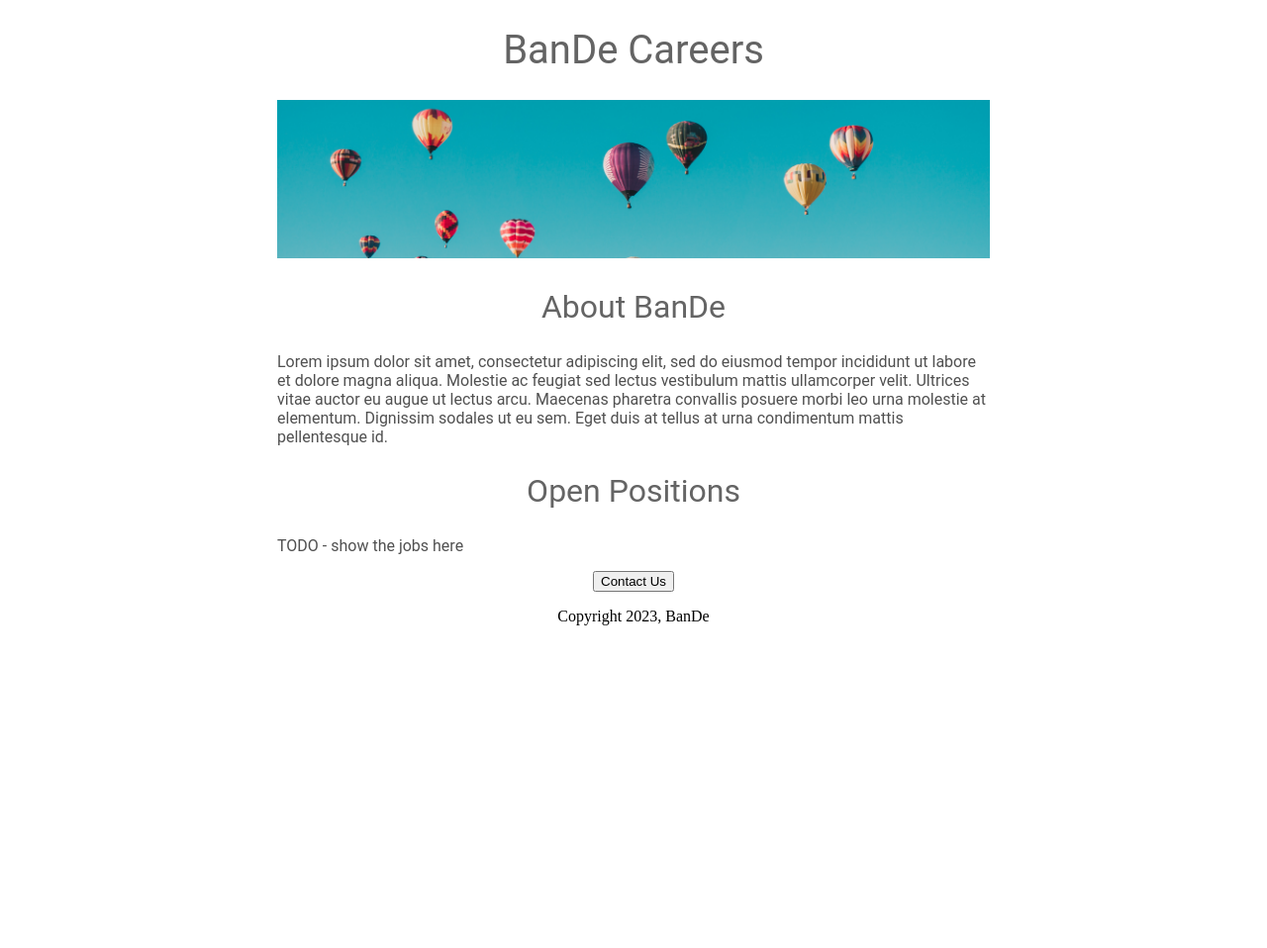
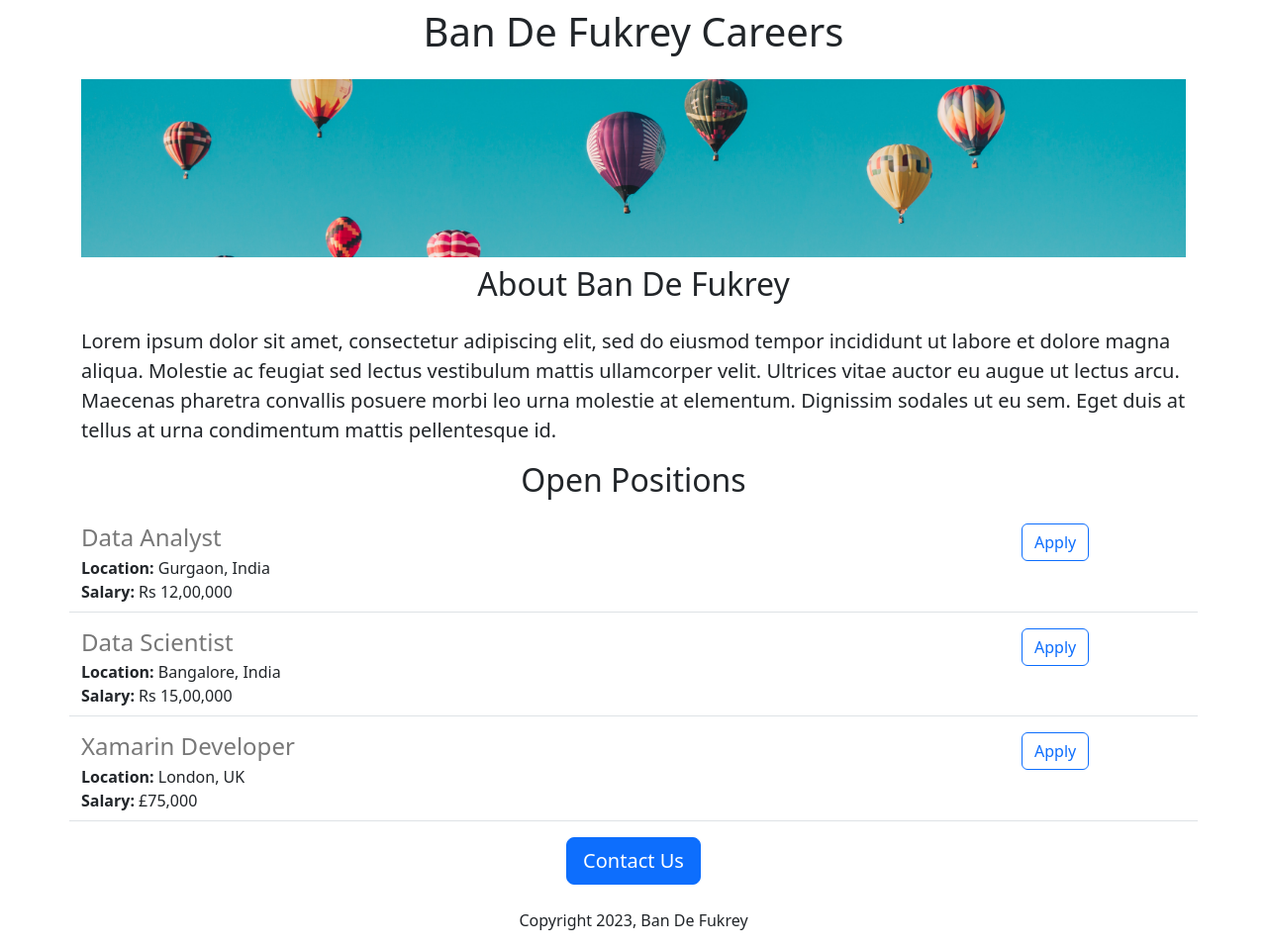
Before and after one commit to omngupta/FlaskSite, a Flask app: page / in a window 1280 px wide. Shown: the whole page at 99% size. Before the commit the page ends 632 px from the top, so only its background shows below. Run offline with Flask 3, Linux system fonts and the light colour scheme.

Commit message:
Added API route for dynamic data

```diff
--- a/main.py
+++ b/main.py
@@ -1,10 +1,36 @@
-from flask import Flask, render_template
+from flask import Flask, render_template, jsonify
 
 app = Flask(__name__)
 
+JOBS = [
+    {
+        'id':1,
+        'title':'Data Analyst',
+        'location':'Gurgaon, India',
+        'salary':'Rs 12,00,000'
+    },
+    {
+        'id':2,
+        'title':'Data Scientist',
+        'location':'Bangalore, India',
+        'salary':'Rs 15,00,000'
+    },
+    {
+        'id':3,
+        'title':'Xamarin Developer',
+        'location':'London, UK',
+        'salary':'£75,000'
+    }
+]
+
 @app.route("/")
 def print_HW():
-    return render_template('home.html')
+    return render_template('home.html',jobs=JOBS
+                           , company_name='Ban De Fukrey')
+
+@app.route("/api/jobs")
+def list_jobs():
+    return jsonify(JOBS)
 
 if __name__ == "__main__":
     app.run(host='127.0.0.1', debug=True)
--- a/templates/home.html
+++ b/templates/home.html
@@ -1,48 +1,33 @@
 <!DOCTYPE html>
 <html>
     <head>
-        <title>BanDe Careers</title>
+        <title>{{company_name}} Careers</title>
+        <meta charset="utf-8">
+        <meta name="viewport" content="width=device-width, initial-scale=1">
+        <link href="https://cdn.jsdelivr.net/npm/bootstrap@5.3.0-alpha2/dist/css/bootstrap.min.css" rel="stylesheet" integrity="sha384-aFq/bzH65dt+w6FI2ooMVUpc+21e0SRygnTpmBvdBgSdnuTN7QbdgL+OapgHtvPp" crossorigin="anonymous">
         <style>
-            h1{
-                font-size: 40px;
-                font-family: Roboto;
-                font-weight: normal;
-                color: rgb(100,100,100);
-                text-align: center;
-            }
-            h2{
-                font-size: 32px;
-                font-family: Roboto;
-                font-weight: normal;
-                color: rgb(100,100,100);
-                text-align: center;
-            }
-            .bodytext{
-                font-family: Roboto;
-                font-weight: normal;
-                color: rgb(80,80,80);
-            }
             #banner{
+                height: 180px;
                 width: 100%;
-                height: 160px;
                 object-fit: cover;
-            }
-            #container{
-                max-width: 720px;
-                margin: 0 auto 0 auto;
             }
         </style>
     </head>
     <body>
-        <div id="container">
-            <h1>BanDe Careers</h1>
-            <img id="banner" src="static/banner.jpg" height="320">
-            <h2>About BanDe</h2>
-            <p class="bodytext">Lorem ipsum dolor sit amet, consectetur adipiscing elit, sed do eiusmod tempor incididunt ut labore et dolore magna aliqua. Molestie ac feugiat sed lectus vestibulum mattis ullamcorper velit. Ultrices vitae auctor eu augue ut lectus arcu. Maecenas pharetra convallis posuere morbi leo urna molestie at elementum. Dignissim sodales ut eu sem. Eget duis at tellus at urna condimentum mattis pellentesque id. </p>
-            <h2>Open Positions</h2>
-            <p class="bodytext">TODO - show the jobs here</p>
-            <div style="text-align:center"><button>Contact Us</button>
-                <p>Copyright 2023, BanDe</p>
+        <div class="container">
+            <h1 class="text-center mt-2 mb-4">{{company_name}} Careers</h1>
+            <img class="img-fluid" id="banner" src="static/banner.jpg" height="320">
+            <h2 class="text-center mt-2 mb-4">About {{company_name}}</h2>
+            <p class="lead">Lorem ipsum dolor sit amet, consectetur adipiscing elit, sed do eiusmod tempor incididunt ut labore et dolore magna aliqua. Molestie ac feugiat sed lectus vestibulum mattis ullamcorper velit. Ultrices vitae auctor eu augue ut lectus arcu. Maecenas pharetra convallis posuere morbi leo urna molestie at elementum. Dignissim sodales ut eu sem. Eget duis at tellus at urna condimentum mattis pellentesque id. </p>
+            <h2 class="text-center mt-2 mb-4">Open Positions</h2>
+            <p>
+            {%for job in jobs%}
+                {%include 'jobitem.html'%}
+            {%endfor%}
+
+            </p>
+            <div class="text-center"><button class="btn btn-primary btn-lg">Contact Us</button>
+                <p class="mt-4">Copyright 2023, {{company_name}}</p>
             </div>
 
         </div>
--- /dev/null
+++ b/templates/jobitem.html
@@ -0,0 +1,20 @@
+<div class="border-bottom row" style="margin-bottom:16px;padding-bottom:8px;">
+    <div class="col-10">
+      <h4
+        style="color:rgb(120,120,120); margin-bottom:4px;">
+        {{job['title']}}
+      </h4>
+      <div>
+        <b>Location:</b> {{job['location']}}
+      </div>
+      {% if 'salary' in job %}
+      <div>
+        <b>Salary:</b> {{job['salary']}}
+      </div>
+      {% endif %}
+    </div>
+    <div class="col-2 padding-right:16px">
+      <a href="/job/{{job['id']}}" type="button" class="btn btn-outline-primary float-right align-middle" >Apply</a>
+    </div>
+
+  </div>
```
